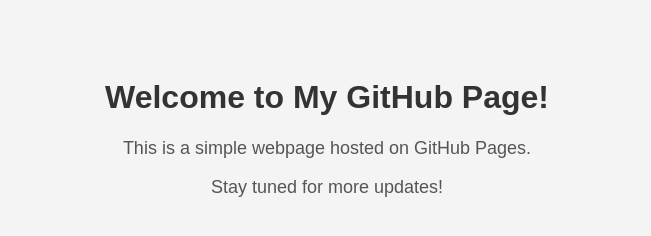
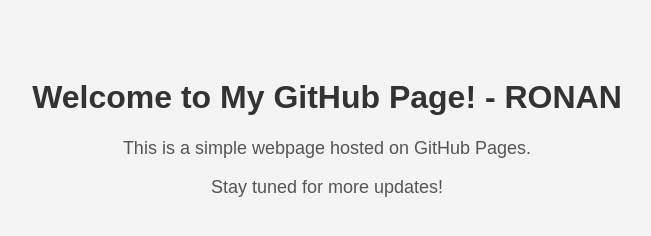
Before and after one commit to ROHITLINGAM/ronan.github.io, a plain HTML site: page index.html in a window 1280 px wide. Shown: the whole page, without its empty margins (313-964 px from the left). Drawn offline with Linux system fonts and the light colour scheme.

Commit message:
Update index.html

```diff
--- a/index.html
+++ b/index.html
@@ -21,7 +21,7 @@
     </style>
 </head>
 <body>
-    <h1>Welcome to My GitHub Page!</h1>
+    <h1>Welcome to My GitHub Page! - RONAN</h1>
     <p>This is a simple webpage hosted on GitHub Pages.</p>
     <p>Stay tuned for more updates!</p>
 </body>
```
